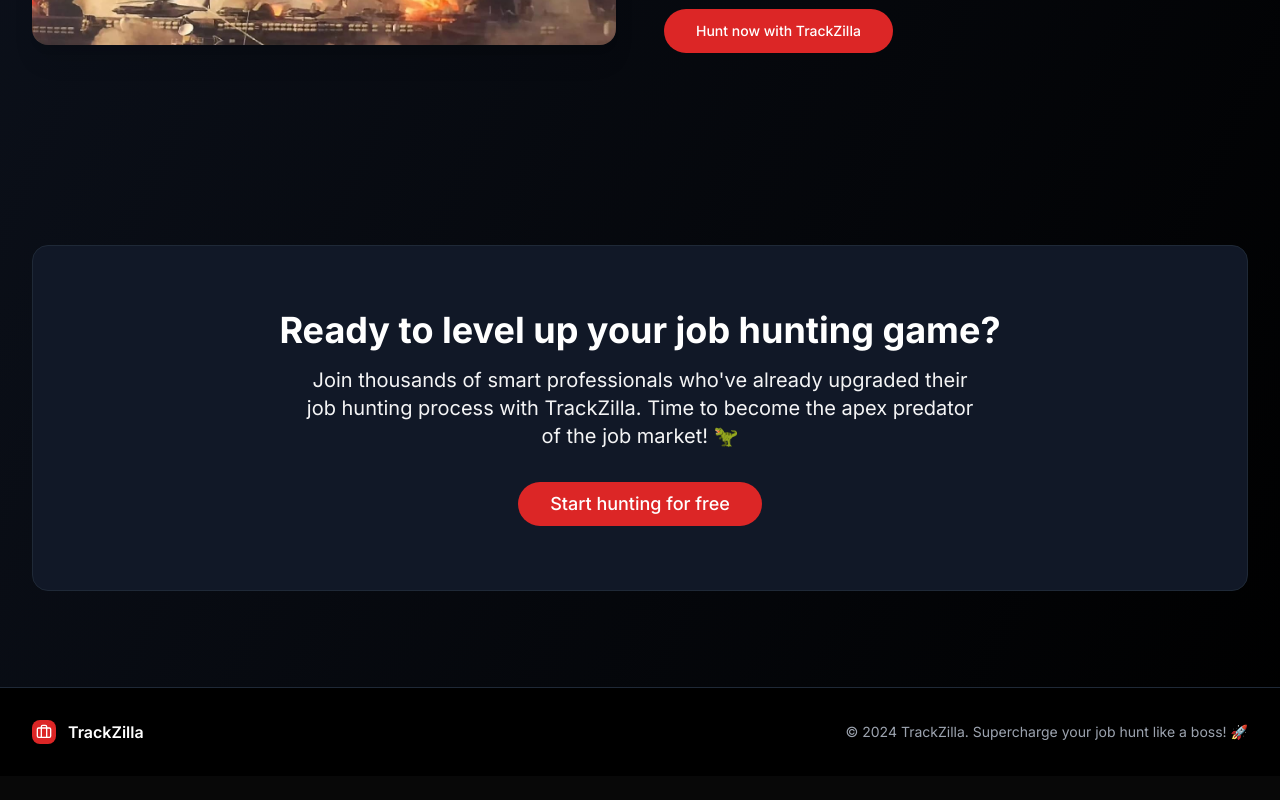
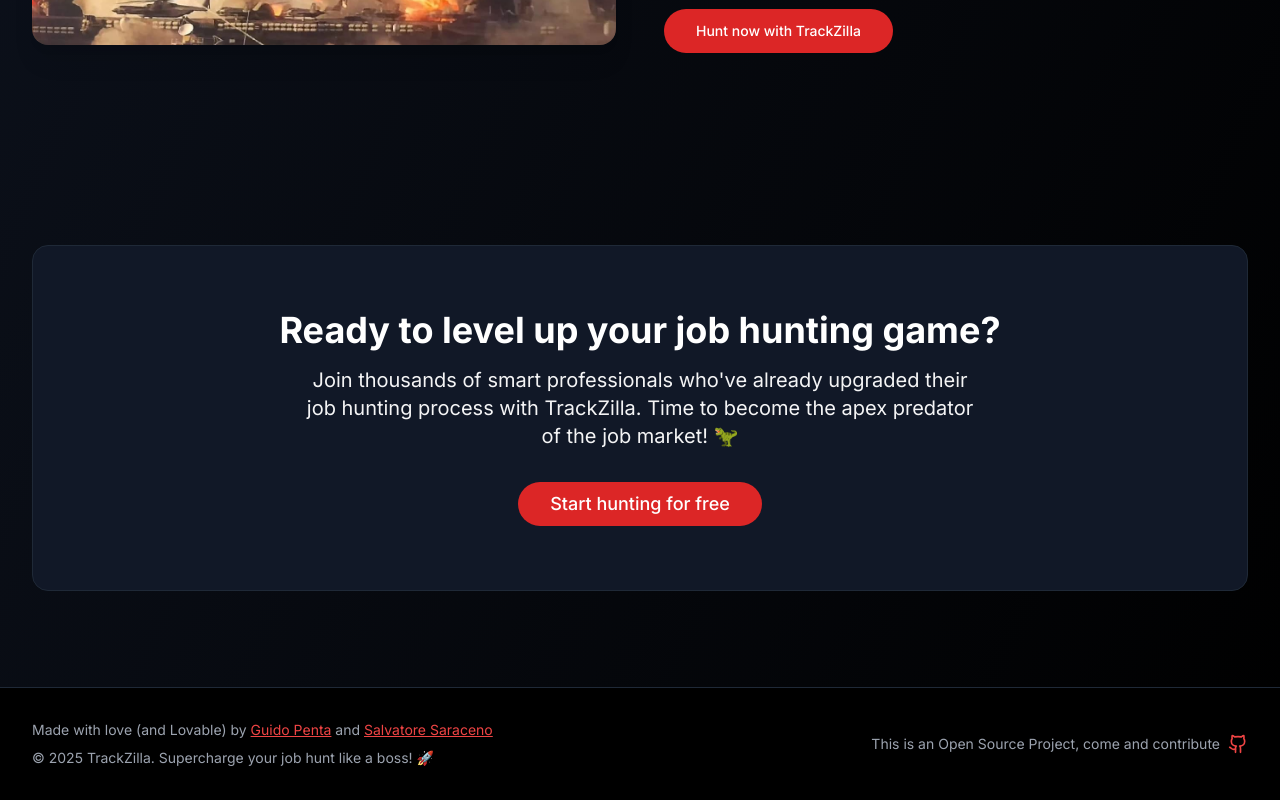
Before and after one commit to SalvatoreCampagnese/TrackZilla, a React (Vite) app: page / in a window 1280 px wide. Shown: the part 2005-2805 px from the top of the page. Before the commit the page ends 2781 px from the top, so only its background shows below. Built offline with nearby package versions, Linux system fonts and the light colour scheme.

Commit message:
Refactor footer content
Updated the footer content in `src/components/landing/LandingFooter.tsx` to remove the suitcase icon and "TrackZilla" text, add new text with linked names, update the year, and include a GitHub link.

```diff
--- a/src/components/landing/LandingFooter.tsx
+++ b/src/components/landing/LandingFooter.tsx
@@ -1,21 +1,48 @@
 
 import React from 'react';
-import { Briefcase } from 'lucide-react';
+import { Github } from 'lucide-react';
 
 export const LandingFooter: React.FC = () => {
   return (
     <footer className="bg-black text-white py-8 border-t border-gray-800">
       <div className="container mx-auto px-4 sm:px-6 lg:px-8">
-        <div className="flex flex-col sm:flex-row items-center justify-between">
-          <div className="flex items-center gap-3 mb-4 sm:mb-0">
-            <div className="p-1 bg-red-600 rounded-lg">
-              <Briefcase className="w-4 h-4 text-white" />
-            </div>
-            <span className="font-semibold">TrackZilla</span>
+        <div className="flex flex-col sm:flex-row items-center justify-between gap-4">
+          <div className="text-center sm:text-left">
+            <p className="text-sm text-gray-400 mb-2">
+              Made with love (and Lovable) by{' '}
+              <a
+                href="https://github.com/GuidoPenta"
+                target="_blank"
+                rel="noopener noreferrer"
+                className="text-red-500 hover:text-red-400 underline"
+              >
+                Guido Penta
+              </a>
+              {' '}and{' '}
+              <a
+                href="https://github.com/SalvatoreCampagnese"
+                target="_blank"
+                rel="noopener noreferrer"
+                className="text-red-500 hover:text-red-400 underline"
+              >
+                Salvatore Saraceno
+              </a>
+            </p>
+            <p className="text-sm text-gray-400">
+              © 2025 TrackZilla. Supercharge your job hunt like a boss! 🚀
+            </p>
           </div>
-          <p className="text-sm text-gray-400">
-            © 2024 TrackZilla. Supercharge your job hunt like a boss! 🚀
-          </p>
+          <div className="flex items-center gap-2 text-sm text-gray-400">
+            <span>This is an Open Source Project, come and contribute</span>
+            <a
+              href="https://github.com/your-repo-url"
+              target="_blank"
+              rel="noopener noreferrer"
+              className="text-red-500 hover:text-red-400"
+            >
+              <Github className="w-5 h-5" />
+            </a>
+          </div>
         </div>
       </div>
     </footer>
```
